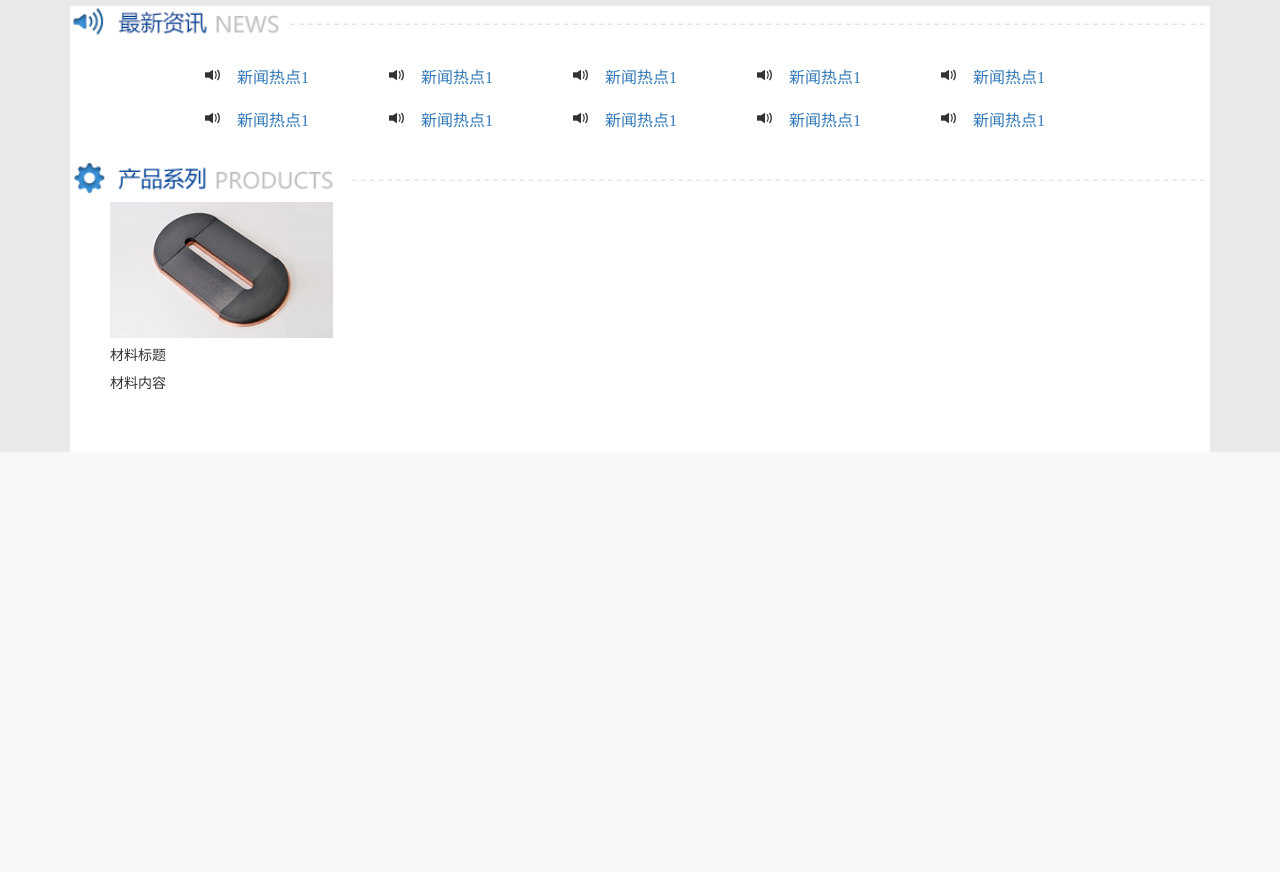
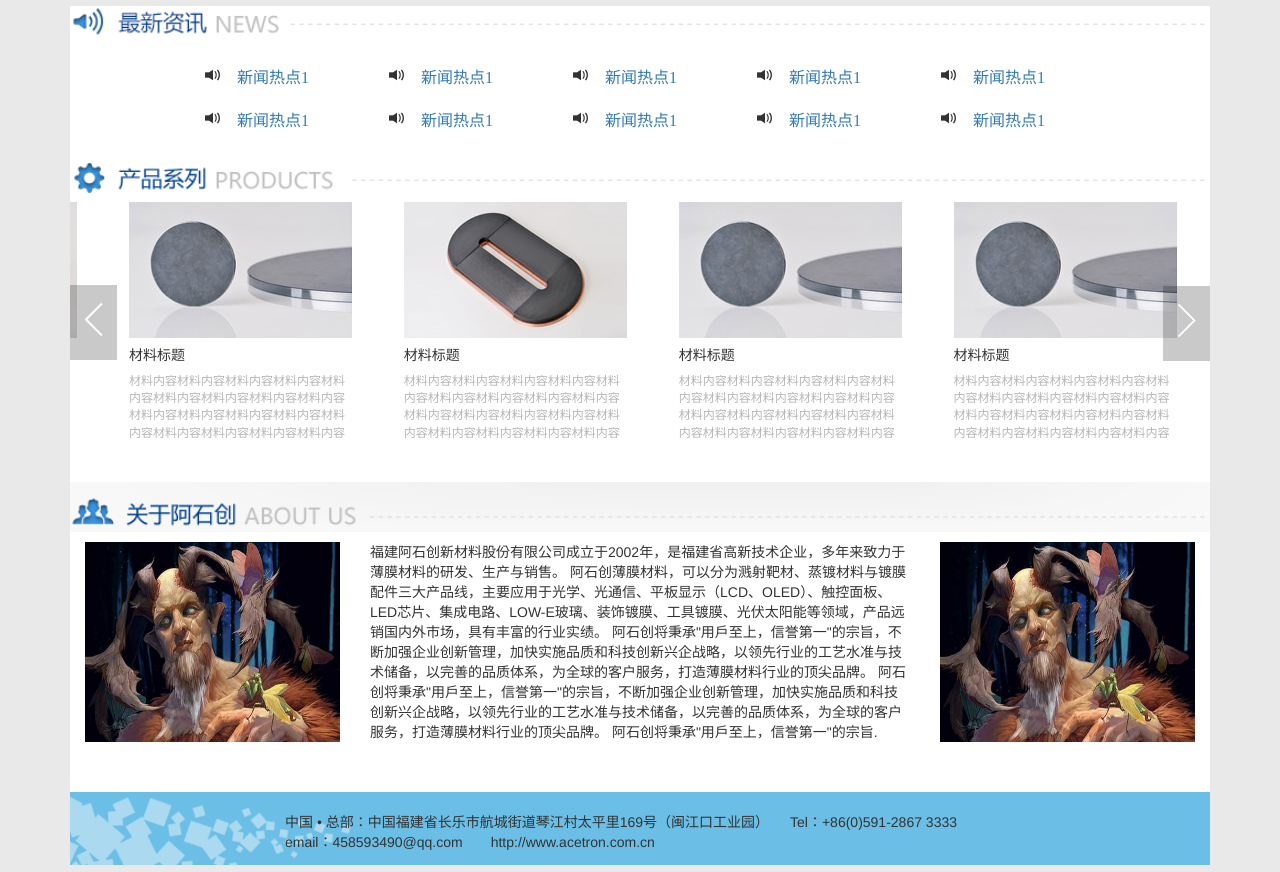
Before and after one commit to DcxIt/admin, a PHP site: page / in a window 1280 px wide. Shown: the part 556-1428 px from the top of the page. Before the commit the page ends 1008 px from the top, so only its background shows below. Run offline with PHP 8.4, Linux system fonts and the light colour scheme.

Commit message:
adasdasdasdasdasdasdasd

```diff
--- a/css/reception_index.css
+++ b/css/reception_index.css
@@ -99,12 +99,119 @@ body{
 	height:30px;
 }
 
+.container6{
+	position: relative;
+}
 .container6-1{
 	background-color:#FFF;
+	overflow: hidden;
 	height:250px;
 	padding: 0;
 }
 
 .container6-1 ul{
 	list-style: none;
+	padding: 0;
+
 }
+.container6-1-1{
+	width: 2000px;
+}
+.container6-1 ul li{
+	display:inline-block;
+	margin-left: 48px;
+}
+.class_img1{
+	width: 223px;
+	height:136px;
+}
+.class_div1{
+	width: 223px;
+	height:136px;
+}
+.text_detail1{
+	word-wrap: break-word;
+	width:223px;
+    font-size: 12px;
+    color: #b6b6b6;
+}
+
+.next2{
+    z-index: 10;
+    position: absolute;
+    right: -4px;
+    margin-top: 79px;
+}
+
+.prev2{
+    z-index: 10;
+    position: absolute;
+    margin-top: 78px;
+    left: -5px;
+}
+
+.container7-1{
+    background-size: 100%;
+    background-repeat: no-repeat;
+    width: 100%;
+    height: 60px;
+    background-color: #FFF;
+	background-image: url("../img/about.jpg");
+
+}
+
+.container7-2{
+	background-color: #FFF;
+	height:30px;
+}
+
+.col8{
+	height: 200px;
+}
+
+.container8-1{
+	width:285px;
+	height:200px;
+}
+
+.container8-3{
+	width:285px;
+	height:200px;
+}
+
+.class_img2{
+	width:285px;
+	height:200px;
+}
+
+.class_img3{
+	width:285px;
+	height:200px;
+}
+
+.container8-4{
+	background-color: #FFF;
+	height:200px;
+	padding: 0;
+}
+
+.container9-1{
+	background-image: url("../img/foot.jpg");
+	height:80px;
+	background-repeat: no-repeat;
+	background-size: 100%;
+}
+
+.container9-2{
+	height: 50px;
+	background-color: #FFF;
+}
+
+.container9-1-1{
+	height:40px;
+	margin-top: 20px;
+}
+
+.container2-1{
+	overflow: hidden;
+}
--- a/js/reception_controller.js
+++ b/js/reception_controller.js
@@ -1,7 +1,37 @@
 $(document).ready(
+	function(){
+		/*reception_banner_change();*/
+	}
+);
+var gPx = 48;
+/*function cp_reception_load(){
+	var ajaxUrl = "";
+}*/
 
-);
+function reception_banner_change(){
+	var strLiLength = $(".ul2 li").length;
+	for(var i = 0;i<strLiLength+1;i++){
+		var display = $(".ul2 li").eq(i).css("display");
+		if(display == 'block'){
+			$(".ul2 li").eq(i).css("display","none");
+				var j = i + 1;
+				if(j == strLiLength){
+					var j = 0;
+				}
+				$(".ul2 li").eq(j).css("display","block");
+				break;
+		}
+	}
+}
+setInterval("reception_banner_change()",2000);
 
-function cp_reception_load(){
-	var ajaxUrl = "";
+function reception_paoma_light(){
+	gPx -= 1;
+	var maxPx = -1047;
+	if(gPx == maxPx){
+		gPx = 48;
+	}
+	var marginLeft = gPx+"px";
+	$(".container6-1-1 ul li").eq(0).css("margin-left",marginLeft);
 }
+setInterval("reception_paoma_light()",25);
--- a/web/index.html
+++ b/web/index.html
@@ -8,7 +8,6 @@
 <script type="text/javascript" src="{newPathJs}/bootstrap.js"></script>
 <script type="text/javascript" src="{newPathJs}/jquery-3.2.1.js"></script>
 <!-- <script src="https://cdn.bootcss.com/jquery/2.1.1/jquery.min.js"></script> -->
-<script src="{newPathJs}/reception_controller.js"></script>
 <!-- <script type="text/javascript" src="{newPathJs}/main.js"></script> -->
 <script>
 
@@ -39,7 +38,10 @@
 		<span class="prev"><img src="./img/arrow1.png" alt="arrow" /></span>
 		<span class="next"><img src="./img/arrow2.png" alt="arrow" /></span>
 		<ul class="ul2">
-			<li></li>
+			<li style="display:block"></li>
+			<li style="display:none"></li>
+			<li style="display:none"></li>
+			<li style="display:none"></li>
 		</ul>
 	</div>
 
@@ -76,15 +78,116 @@
 	</div>
 
 	<div class="container container6">
+		<span class="prev2"><img src="./img/arrow1.png"/></span>
+		<span class="next2"><img src="./img/arrow2.png"/></span>
 		<div class="col-md-12 container6-1">
-			<ul>
-				<li>
-					<div><img src="./img/cailiao1.jpg"></div>
-					<div><h5>材料标题</h5></div>
-					<div>材料内容</div>
-				</li>
-			</ul>
+			<div class="container6-1-1">
+				<ul>
+					<li>
+						<div>
+							<div class="class_div1"><img src="./img/cailiao1.jpg" class="img-responsive class_img1"></div>
+							<div><h5>材料标题</h5></div>
+							<div class="text_detail1">材料内容材料内容材料内容材料内容材料内容材料内容材料内容材料内容材料内容材料内容材料内容材料内容材料内容材料内容材料内容材料内容材料内容材料内容</div>
+						</div>
+					</li>
+					<li>
+						<div>
+							<div class="class_div1"><img src="./img/cailiao2.jpg" class="img-responsive class_img1"></div>
+							<div><h5>材料标题</h5></div>
+							<div class="text_detail1">材料内容材料内容材料内容材料内容材料内容材料内容材料内容材料内容材料内容材料内容材料内容材料内容材料内容材料内容材料内容材料内容材料内容材料内容</div>
+						</div>
+					</li>
+					<li>
+						<div>
+							<div class="class_div1"><img src="./img/cailiao1.jpg" class="img-responsive class_img1"></div>
+							<div><h5>材料标题</h5></div>
+							<div class="text_detail1">材料内容材料内容材料内容材料内容材料内容材料内容材料内容材料内容材料内容材料内容材料内容材料内容材料内容材料内容材料内容材料内容材料内容材料内容</div>
+						</div>
+					</li>
+					<li>
+						<div>
+							<div class="class_div1"><img src="./img/cailiao2.jpg" class="img-responsive class_img1"></div>
+							<div><h5>材料标题</h5></div>
+							<div class="text_detail1">材料内容材料内容材料内容材料内容材料内容材料内容材料内容材料内容材料内容材料内容材料内容材料内容材料内容材料内容材料内容材料内容材料内容材料内容</div>
+						</div>
+					</li>
+
+					<li>
+						<div>
+							<div class="class_div1"><img src="./img/cailiao2.jpg" class="img-responsive class_img1"></div>
+							<div><h5>材料标题</h5></div>
+							<div class="text_detail1">材料内容材料内容材料内容材料内容材料内容材料内容材料内容材料内容材料内容材料内容材料内容材料内容材料内容材料内容材料内容材料内容材料内容材料内容</div>
+						</div>
+					</li>
+
+					<li>
+						<div>
+							<div class="class_div1"><img src="./img/cailiao2.jpg" class="img-responsive class_img1"></div>
+							<div><h5>材料标题</h5></div>
+							<div class="text_detail1">材料内容材料内容材料内容材料内容材料内容材料内容材料内容材料内容材料内容材料内容材料内容材料内容材料内容材料内容材料内容材料内容材料内容材料内容</div>
+						</div>
+					</li>
+
+					<li>
+						<div>
+							<div class="class_div1"><img src="./img/cailiao2.jpg" class="img-responsive class_img1"></div>
+							<div><h5>材料标题</h5></div>
+							<div class="text_detail1">材料内容材料内容材料内容材料内容材料内容材料内容材料内容材料内容材料内容材料内容材料内容材料内容材料内容材料内容材料内容材料内容材料内容材料内容</div>
+						</div>
+					</li>
+
+					<li>
+						<div>
+							<div class="class_div1"><img src="./img/cailiao2.jpg" class="img-responsive class_img1"></div>
+							<div><h5>材料标题</h5></div>
+							<div class="text_detail1">材料内容材料内容材料内容材料内容材料内容材料内容材料内容材料内容材料内容材料内容材料内容材料内容材料内容材料内容材料内容材料内容材料内容材料内容</div>
+						</div>
+					</li>
+				</ul>
+			</div>
 		</div>
 	</div>
+
+
+	<div class="container container7">
+		<div class="col-md-12 container7-2">
+		</div>
+		<div class="col-md-12 container7-1">
+		</div>
+	</div>
+
+
+	<div class="container container8">
+		<div class="container8-4 col-md-12">
+				<div class="col-md-3 container8-1 col8">
+					<img src="./img/f2.jpg" class="img-responsive class_img2">
+				</div>
+				<div class="col-md-6 container8-2 col8">
+						   福建阿石创新材料股份有限公司成立于2002年，是福建省高新技术企业，多年来致力于薄膜材料的研发、生产与销售。
+				   阿石创薄膜材料，可以分为溅射靶材、蒸镀材料与镀膜配件三大产品线，主要应用于光学、光通信、平板显示（LCD、OLED）、触控面板、LED芯片、集成电路、LOW-E玻璃、装饰镀膜、工具镀膜、光伏太阳能等领域，产品远销国内外市场，具有丰富的行业实绩。
+				   阿石创将秉承"用戶至上，信誉第一"的宗旨，不断加强企业创新管理，加快实施品质和科技创新兴企战略，以领先行业的工艺水准与技术储备，以完善的品质体系，为全球的客户服务，打造薄膜材料行业的顶尖品牌。 阿石创将秉承"用戶至上，信誉第一"的宗旨，不断加强企业创新管理，加快实施品质和科技创新兴企战略，以领先行业的工艺水准与技术储备，以完善的品质体系，为全球的客户服务，打造薄膜材料行业的顶尖品牌。 阿石创将秉承"用戶至上，信誉第一"的宗旨.
+				</div>
+				<div class="col-md-3 container8-3 col8">
+					<img src="./img/f2.jpg" class="img-responsive class_img3">
+				</div>
+		</div>
+	</div>
+
+	<div class="container container9">
+		<div class="col-md-12 container9-2">
+		</div>
+		<div class="col-md-12 container9-1">
+			<div class="col-md-2">
+			</div>
+			<div class="col-md-8 container9-1-1">
+				中国 • 总部：中国福建省长乐市航城街道琴江村太平里169号（闽江口工业园）　　Tel：+86(0)591-2867 3333　　email：458593490@qq.com　　http://www.acetron.com.cn
+			</div>
+			<div class="col-md-2">
+			</div>
+		</div>
+	</div>
+
+
 </body>
+<script src="{newPathJs}/reception_controller.js"></script>
 </html>
```
Also changed, not shown: img/about.jpg (added), img/foot.jpg (added).
